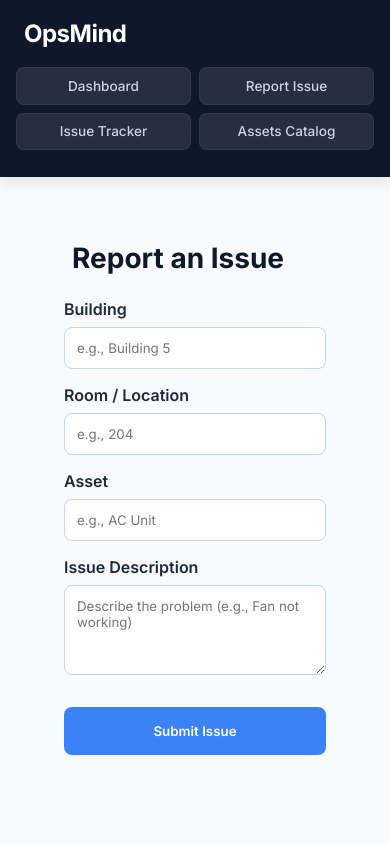
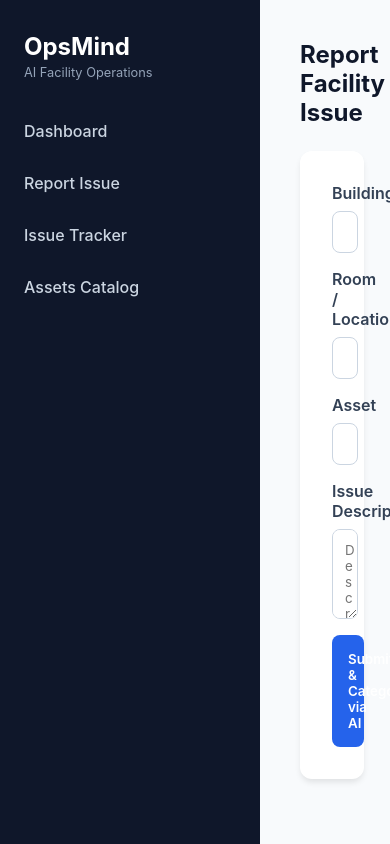
Before and after one commit to TanujSaha/OpsMind, a React app in the folder frontend/: page /report-issue in a window 390 px wide. Built offline with nearby package versions, Linux system fonts and the light colour scheme; no server answers; the HTML template or start-up script is replaced by a standard one.

Commit message:
Update App.jsx with clean sidebar layout and routes

```diff
--- a/frontend/src/App.css
+++ b/frontend/src/App.css
@@ -1,183 +1,40 @@
-/* --- Global Styles & Typography --- */
-@import url('https://fonts.googleapis.com/css2?family=Inter:wght@400;500;600;700&display=swap');
-
-:root {
-  --primary-color: #0f172a;
-  --text-main: #1e293b;
-  --text-muted: #64748b;
-  --bg-color: #f8fafc;
-  --card-bg: #ffffff;
-  --accent-blue: #3b82f6;
-  --accent-red: #ef4444;
-  --accent-green: #10b981;
+/* --- Global Reset & Layout --- */
+body {
+  margin: 0;
+  font-family: -apple-system, BlinkMacSystemFont, 'Segoe UI', Roboto, sans-serif;
+  background-color: #f8fafc;
+  color: #0f172a;
 }
 
-* {
-  box-sizing: border-box;
-  margin: 0;
-  padding: 0;
-  font-family: 'Inter', sans-serif;
+.app-container {
+  display: flex;
+  min-height: 100vh;
 }
 
-body {
-  background-color: var(--bg-color);
-  color: var(--text-main);
-  -webkit-font-smoothing: antialiased;
-}
-
-/* --- Navbar (Desktop) --- */
-.navbar {
+/* Sidebar for Desktop */
+.sidebar {
+  width: 260px;
+  background-color: #0b0f19;
+  color: white;
+  padding: 2rem 1.5rem;
   display: flex;
-  align-items: center;
-  justify-content: space-between;
-  padding: 1.2rem 5%;
-  background: var(--primary-color);
-  color: white;
-  box-shadow: 0 4px 15px rgba(0, 0, 0, 0.1);
-  position: sticky;
-  top: 0;
-  z-index: 100;
-}
-
-.navbar h1 {
-  font-size: 1.5rem;
-  font-weight: 700;
-  letter-spacing: -0.5px;
-  margin: 0;
-}
-
-.nav-links {
-  display: flex;
+  flex-direction: column;
   gap: 2rem;
 }
 
-.nav-links a {
-  color: #cbd5e1;
+.sidebar a {
+  color: #94a3b8;
   text-decoration: none;
   font-weight: 500;
-  font-size: 0.95rem;
-  transition: color 0.3s ease;
+  transition: color 0.2s;
 }
 
-.nav-links a:hover {
+.sidebar a:hover {
   color: #ffffff;
 }
 
-/* --- Layout & Headings --- */
-.container {
-  padding: 2.5rem 5%;
-  max-width: 1200px;
-  margin: 0 auto;
+.main-content {
+  flex: 1;
+  padding: 2.5rem;
+  overflow-y: auto;
 }
-
-.page-title {
-  font-size: 2rem;
-  font-weight: 700;
-  margin-bottom: 2rem;
-  color: var(--primary-color);
-}
-
-/* --- Dashboard Cards --- */
-.dashboard-grid {
-  display: grid;
-  grid-template-columns: repeat(auto-fit, minmax(220px, 1fr));
-  gap: 1.5rem;
-}
-
-.card {
-  background: var(--card-bg);
-  border-radius: 16px;
-  padding: 1.5rem;
-  box-shadow: 0 4px 6px -1px rgba(0, 0, 0, 0.05), 0 2px 4px -1px rgba(0, 0, 0, 0.03);
-  border: 1px solid #e2e8f0;
-  transition: all 0.3s cubic-bezier(0.4, 0, 0.2, 1);
-  cursor: pointer;
-}
-
-.card:hover {
-  transform: translateY(-6px);
-  box-shadow: 0 12px 20px -5px rgba(0, 0, 0, 0.1), 0 8px 10px -6px rgba(0, 0, 0, 0.1);
-  border-color: #cbd5e1;
-}
-
-.card h3 {
-  font-size: 0.85rem;
-  text-transform: uppercase;
-  letter-spacing: 1px;
-  color: var(--text-muted);
-  margin-bottom: 0.5rem;
-  font-weight: 600;
-}
-
-.card p, .card .number {
-  font-size: 2.5rem;
-  font-weight: 700;
-  color: var(--accent-blue);
-  margin: 0;
-}
-
-.card:nth-child(3) p { color: var(--accent-red); }
-.card:nth-child(4) p { color: var(--accent-green); }
-
-
-/* --- MOBILE RESPONSIVE DESIGN --- */
-@media (max-width: 768px) {
-  .navbar {
-    display: flex;
-    flex-direction: column;
-    align-items: flex-start;
-    padding: 1.2rem 1rem;
-    gap: 1.2rem;
-  }
-
-  .navbar h1 {
-    padding-left: 0.5rem;
-  }
-
-  /* 2x2 Grid for Mobile Navbar */
-  .nav-links {
-    display: grid !important;
-    grid-template-columns: repeat(2, 1fr) !important;
-    width: 100%;
-    gap: 0.5rem;
-    overflow: hidden !important;
-    padding-bottom: 0.5rem;
-  }
-
-  .nav-links a {
-    background: rgba(255, 255, 255, 0.1);
-    padding: 0.6rem 0.2rem;
-    border-radius: 8px;
-    text-align: center;
-    font-size: 0.85rem;
-    white-space: nowrap;
-    border: 1px solid rgba(255, 255, 255, 0.05);
-  }
-
-  .nav-links a:active {
-    transform: scale(0.95);
-    background: rgba(255, 255, 255, 0.2);
-  }
-
-  .page-title {
-    font-size: 1.75rem;
-    padding: 0 0.5rem;
-  }
-
-  .container {
-    padding: 1.5rem 1rem;
-  }
-
-  .dashboard-grid {
-    grid-template-columns: repeat(2, 1fr);
-    gap: 1rem;
-  }
-
-  .card {
-    padding: 1.2rem;
-  }
-
-  .card p, .card .number {
-    font-size: 2rem;
-  }
-}
--- a/frontend/src/App.jsx
+++ b/frontend/src/App.jsx
@@ -3,34 +3,38 @@ import { BrowserRouter as Router, Routes, Route, Link } from 'react-router-dom';
 import Dashboard from './pages/Dashboard';
 import ReportIssue from './pages/ReportIssue';
 import Issues from './pages/Issues';
-// If you haven't built the Assets page yet, you can leave this import out or create a dummy page!
-
-import './App.css';
+import AssetsCatalog from './pages/AssetsCatalog';
 
 function App() {
   return (
     <Router>
-      <div className="app-container">
-        {/* --- NAVBAR --- */}
-        <nav className="navbar">
-          <h1>OpsMind</h1>
-          <div className="nav-links">
-            <Link to="/">Dashboard</Link>
-            <Link to="/report-issue">Report Issue</Link>
-            <Link to="/issue-tracker">Issue Tracker</Link>
-            <Link to="/assets-catalog">Assets Catalog</Link>
+      <div style={{ display: 'flex', minHeight: '100vh', backgroundColor: '#f8fafc', fontFamily: 'sans-serif' }}>
+
+        {/* Persistent Sidebar */}
+        <nav style={{ width: '260px', backgroundColor: '#0f172a', color: 'white', padding: '2rem 1.5rem', display: 'flex', flexDirection: 'column', gap: '2rem' }}>
+          <div>
+            <h2 style={{ margin: 0, fontSize: '1.5rem', color: '#ffffff' }}>OpsMind</h2>
+            <span style={{ fontSize: '0.8rem', color: '#94a3b8' }}>AI Facility Operations</span>
+          </div>
+
+          <div style={{ display: 'flex', flexDirection: 'column', gap: '1rem' }}>
+            <Link to="/" style={{ color: '#cbd5e1', textDecoration: 'none', fontWeight: '500', padding: '0.5rem 0' }}>Dashboard</Link>
+            <Link to="/report-issue" style={{ color: '#cbd5e1', textDecoration: 'none', fontWeight: '500', padding: '0.5rem 0' }}>Report Issue</Link>
+            <Link to="/issue-tracker" style={{ color: '#cbd5e1', textDecoration: 'none', fontWeight: '500', padding: '0.5rem 0' }}>Issue Tracker</Link>
+            <Link to="/assets-catalog" style={{ color: '#cbd5e1', textDecoration: 'none', fontWeight: '500', padding: '0.5rem 0' }}>Assets Catalog</Link>
           </div>
         </nav>
 
-        {/* --- PAGE CONTENT --- */}
-        <main className="main-content">
+        {/* Main Content Area */}
+        <main style={{ flex: 1, padding: '2.5rem', overflowY: 'auto' }}>
           <Routes>
             <Route path="/" element={<Dashboard />} />
             <Route path="/report-issue" element={<ReportIssue />} />
             <Route path="/issue-tracker" element={<Issues />} />
-
+            <Route path="/assets-catalog" element={<AssetsCatalog />} />
           </Routes>
         </main>
+
       </div>
     </Router>
   );
--- /dev/null
+++ b/frontend/src/pages/AssetsCatalog.jsx
@@ -0,0 +1,47 @@
+import { useEffect, useState } from 'react';
+
+const AssetsCatalog = () => {
+  const [issues, setIssues] = useState([]);
+  const [loading, setLoading] = useState(true);
+
+  useEffect(() => {
+    fetch('https://opsmind-backend-f4pc.onrender.com/api/issues')
+      .then(res => res.json())
+      .then(data => {
+        if (data.success) {
+          setIssues(data.data);
+        }
+        setLoading(false);
+      })
+      .catch(err => {
+        console.error('Error fetching assets:', err);
+        setLoading(false);
+      });
+  }, []);
+
+  return (
+    <div style={{ padding: '1rem' }}>
+      <h2 style={{ marginBottom: '1.5rem', color: '#0f172a' }}>Assets Catalog & Inventory</h2>
+
+      {loading ? (
+        <p style={{ color: '#64748b' }}>Loading inventory items...</p>
+      ) : (
+        <div style={{ display: 'grid', gridTemplateColumns: 'repeat(auto-fill, minmax(280px, 1fr))', gap: '1.5rem' }}>
+          {issues.length === 0 ? (
+            <p style={{ color: '#64748b' }}>No assets or tracked items logged in the system yet.</p>
+          ) : (
+            issues.map((item, index) => (
+              <div key={index} style={{ background: 'white', padding: '1.5rem', borderRadius: '12px', boxShadow: '0 2px 4px rgb(0 0 0 / 0.05)', borderLeft: '4px solid #2563eb' }}>
+                <h4 style={{ margin: '0 0 0.5rem 0', color: '#1e293b' }}>Asset: {item.asset || 'General Facility'}</h4>
+                <p style={{ margin: '0.25rem 0', color: '#64748b', fontSize: '0.9rem' }}>Building: {item.building} | Room: {item.room}</p>
+                <p style={{ margin: '0.5rem 0 0 0', fontSize: '0.85rem', background: '#f1f5f9', padding: '0.4rem', borderRadius: '6px', display: 'inline-block' }}>Category: {item.category}</p>
+              </div>
+            ))
+          )}
+        </div>
+      )}
+    </div>
+  );
+};
+
+export default AssetsCatalog;
--- a/frontend/src/pages/ReportIssue.jsx
+++ b/frontend/src/pages/ReportIssue.jsx
@@ -1,13 +1,9 @@
-import { useState } from 'react';
+import  { useState } from 'react';
 
 const ReportIssue = () => {
-  const [formData, setFormData] = useState({
-    building: '',
-    room: '',
-    asset: '',
-    description: ''
-  });
+  const [formData, setFormData] = useState({ building: '', room: '', asset: '', description: '' });
   const [loading, setLoading] = useState(false);
+  const [aiResult, setAiResult] = useState(null);
 
   const handleChange = (e) => {
     setFormData({ ...formData, [e.target.name]: e.target.value });
@@ -16,112 +12,67 @@ const ReportIssue = () => {
   const handleSubmit = async (e) => {
     e.preventDefault();
     setLoading(true);
+    setAiResult(null);
 
     try {
-      // --- THE NUCLEAR FIX: HARDCODED RENDER URL ---
-      // 🚨 REPLACE THIS URL WITH YOUR ACTUAL LIVE RENDER LINK 🚨
-      // Example: fetch('https://opsmind-backend-xxxx.onrender.com/api/issues', ...)
-
       const response = await fetch('https://opsmind-backend-f4pc.onrender.com/api/issues', {
         method: 'POST',
-        headers: {
-          'Content-Type': 'application/json',
-        },
+        headers: { 'Content-Type': 'application/json' },
         body: JSON.stringify(formData),
       });
 
-      if (!response.ok) {
-        throw new Error('Error submitting issue');
-      }
+      const data = await response.json();
+      if (!response.ok) throw new Error('Error submitting issue');
 
-      alert('Issue reported successfully! AI Categorization complete.');
-
-      // Clear the form
+      setAiResult(data.data); // Capture MongoDB document containing AI category & priority
       setFormData({ building: '', room: '', asset: '', description: '' });
-
     } catch (error) {
       console.error(error);
-      alert('Error submitting issue');
+      alert('Error submitting issue to backend');
     } finally {
       setLoading(false);
     }
   };
 
   return (
-    <div className="container" style={{ padding: '2rem', maxWidth: '600px', margin: '0 auto' }}>
-      <h2 className="page-title" style={{ marginBottom: '1.5rem', color: '#0f172a' }}>Report an Issue</h2>
+    <div style={{ maxWidth: '700px', margin: '0 auto' }}>
+      <h2 style={{ marginBottom: '1.5rem', color: '#0f172a' }}>Report Facility Issue</h2>
 
-      <form onSubmit={handleSubmit} style={{ display: 'flex', flexDirection: 'column', gap: '1rem' }}>
-
+      <form onSubmit={handleSubmit} style={{ display: 'flex', flexDirection: 'column', gap: '1rem', background: 'white', padding: '2rem', borderRadius: '12px', boxShadow: '0 4px 6px -1px rgb(0 0 0 / 0.1)' }}>
         <div style={{ display: 'flex', flexDirection: 'column', gap: '0.5rem' }}>
-          <label style={{ fontWeight: '600', color: '#1e293b' }}>Building</label>
-          <input
-            type="text"
-            name="building"
-            value={formData.building}
-            onChange={handleChange}
-            placeholder="e.g., Building 5"
-            required
-            style={{ padding: '0.75rem', borderRadius: '8px', border: '1px solid #cbd5e1' }}
-          />
+          <label style={{ fontWeight: '600' }}>Building</label>
+          <input type="text" name="building" value={formData.building} onChange={handleChange} placeholder="e.g., Building 5" required style={{ padding: '0.75rem', borderRadius: '8px', border: '1px solid #cbd5e1' }} />
         </div>
 
         <div style={{ display: 'flex', flexDirection: 'column', gap: '0.5rem' }}>
-          <label style={{ fontWeight: '600', color: '#1e293b' }}>Room / Location</label>
-          <input
-            type="text"
-            name="room"
-            value={formData.room}
-            onChange={handleChange}
-            placeholder="e.g., 204"
-            required
-            style={{ padding: '0.75rem', borderRadius: '8px', border: '1px solid #cbd5e1' }}
-          />
+          <label style={{ fontWeight: '600' }}>Room / Location</label>
+          <input type="text" name="room" value={formData.room} onChange={handleChange} placeholder="e.g., 204" required style={{ padding: '0.75rem', borderRadius: '8px', border: '1px solid #cbd5e1' }} />
         </div>
 
         <div style={{ display: 'flex', flexDirection: 'column', gap: '0.5rem' }}>
-          <label style={{ fontWeight: '600', color: '#1e293b' }}>Asset</label>
-          <input
-            type="text"
-            name="asset"
-            value={formData.asset}
-            onChange={handleChange}
-            placeholder="e.g., AC Unit"
-            style={{ padding: '0.75rem', borderRadius: '8px', border: '1px solid #cbd5e1' }}
-          />
+          <label style={{ fontWeight: '600' }}>Asset</label>
+          <input type="text" name="asset" value={formData.asset} onChange={handleChange} placeholder="e.g., AC Unit" style={{ padding: '0.75rem', borderRadius: '8px', border: '1px solid #cbd5e1' }} />
         </div>
 
         <div style={{ display: 'flex', flexDirection: 'column', gap: '0.5rem' }}>
-          <label style={{ fontWeight: '600', color: '#1e293b' }}>Issue Description</label>
-          <textarea
-            name="description"
-            value={formData.description}
-            onChange={handleChange}
-            placeholder="Describe the problem (e.g., Fan not working)"
-            required
-            rows="4"
-            style={{ padding: '0.75rem', borderRadius: '8px', border: '1px solid #cbd5e1', resize: 'vertical' }}
-          />
+          <label style={{ fontWeight: '600' }}>Issue Description</label>
+          <textarea name="description" value={formData.description} onChange={handleChange} placeholder="Describe problem (e.g., AC not working)" required rows="4" style={{ padding: '0.75rem', borderRadius: '8px', border: '1px solid #cbd5e1' }} />
         </div>
 
-        <button
-          type="submit"
-          disabled={loading}
-          style={{
-            marginTop: '1rem',
-            padding: '1rem',
-            borderRadius: '8px',
-            backgroundColor: loading ? '#64748b' : '#3b82f6',
-            color: 'white',
-            border: 'none',
-            fontWeight: '600',
-            cursor: loading ? 'not-allowed' : 'pointer'
-          }}
-        >
-          {loading ? 'Analyzing via AI...' : 'Submit Issue'}
+        <button type="submit" disabled={loading} style={{ padding: '1rem', borderRadius: '8px', backgroundColor: loading ? '#64748b' : '#2563eb', color: 'white', border: 'none', fontWeight: '600', cursor: 'pointer' }}>
+          {loading ? 'Analyzing via AI Engine...' : 'Submit & Categorize via AI'}
         </button>
+      </form>
 
-      </form>
+      {/* Inline AI Response Card */}
+      {aiResult && (
+        <div style={{ marginTop: '2rem', background: '#ecfdf5', border: '1px solid #10b981', padding: '1.5rem', borderRadius: '12px' }}>
+          <h3 style={{ color: '#047857', margin: '0 0 0.75rem 0' }}>✨ AI Categorization Complete</h3>
+          <p style={{ margin: '0.25rem 0' }}><strong>Category:</strong> {aiResult.category}</p>
+          <p style={{ margin: '0.25rem 0' }}><strong>Priority Assigned:</strong> <span style={{ color: aiResult.priority === 'High' ? '#dc2626' : '#d97706', fontWeight: 'bold' }}>{aiResult.priority}</span></p>
+          <p style={{ margin: '0.25rem 0' }}><strong>Status:</strong> {aiResult.status}</p>
+        </div>
+      )}
     </div>
   );
 };
```
